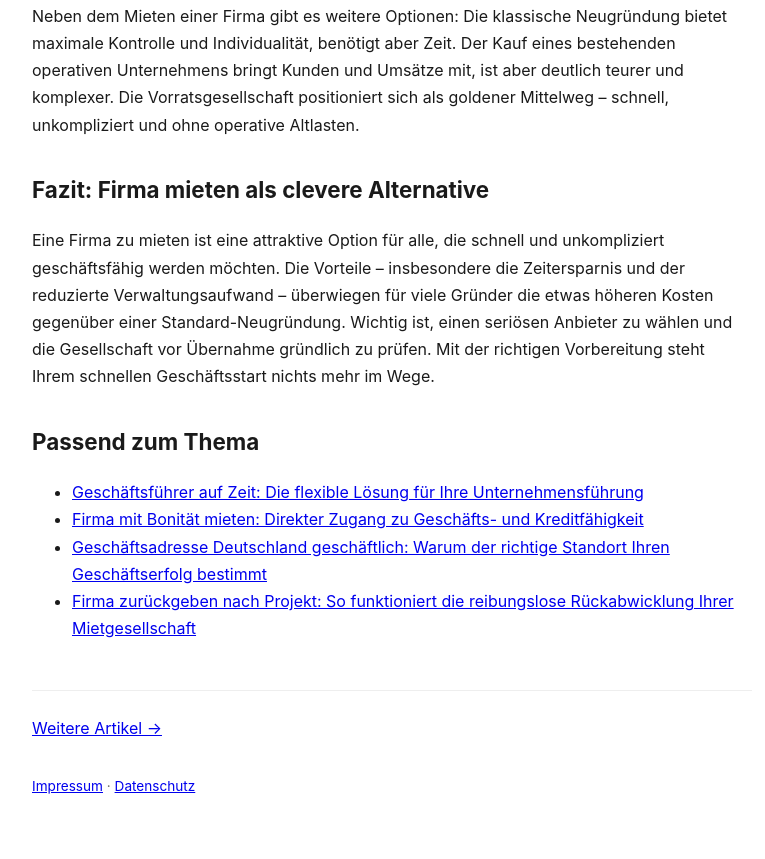
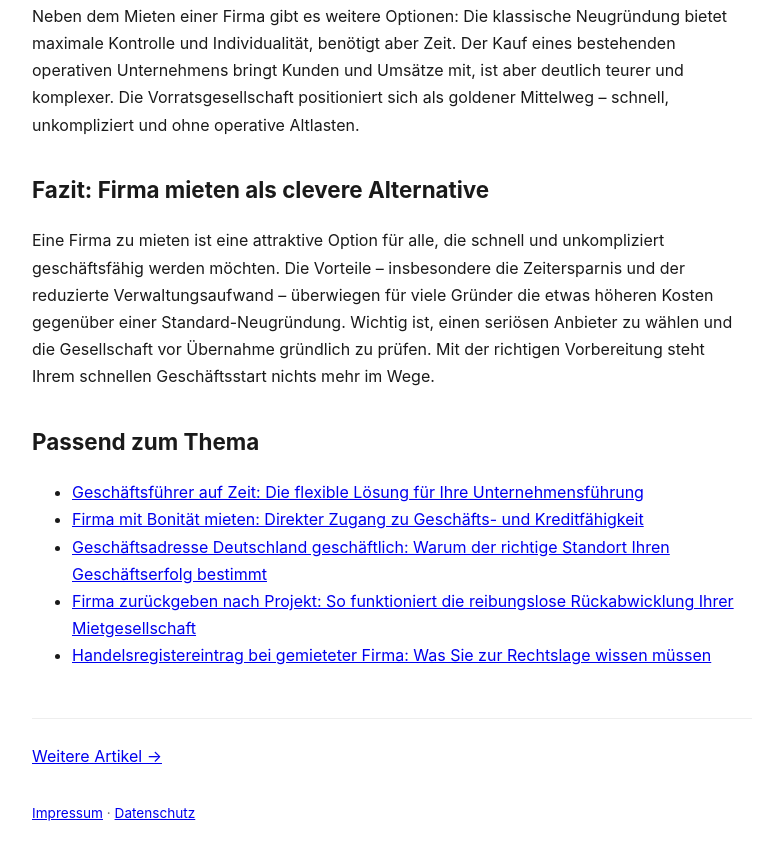
Before and after one commit to haraldlinhart-prog/rentyourcompany, a plain HTML site: page blog/firma-mieten-schneller-und-flexibler-start-fur-ihr-geschaft/index.html in a window 1280 px wide. Shown: the part 3788-4647 px from the top of the page, without its empty margins (248-1013 px from the left). Before the commit the page ends 4626 px from the top, so only its background shows below. Drawn offline with Linux system fonts and the light colour scheme.

```diff
--- a/blog/firma-mieten-schneller-und-flexibler-start-fur-ihr-geschaft/index.html
+++ b/blog/firma-mieten-schneller-und-flexibler-start-fur-ihr-geschaft/index.html
@@ -13,7 +13,7 @@
 <meta property="og:url" content="https://www.rentyourcompany.com/blog/firma-mieten-schneller-und-flexibler-start-fur-ihr-geschaft/">
 <meta property="og:site_name" content="rentyourcompany.com">
 
-<script type="application/ld+json">{"@context":"https://schema.org","@type":"BlogPosting","headline":"Firma mieten: Schneller und flexibler Start für Ihr Geschäft","description":"Firma mieten statt gründen – erfahren Sie, wie Sie mit einer Vorratsgesellschaft sofort geschäftsfähig werden. Alle Vorteile, Kosten und rechtlichen Aspekte.","inLanguage":"de","datePublished":"2026-09-05T06:05:02.364+00:00","dateModified":"2026-10-17T06:02:01.240Z","mainEntityOfPage":{"@type":"WebPage","@id":"https://www.rentyourcompany.com/blog/firma-mieten-schneller-und-flexibler-start-fur-ihr-geschaft/"},"url":"https://www.rentyourcompany.com/blog/firma-mieten-schneller-und-flexibler-start-fur-ihr-geschaft/","author":{"@type":"Organization","name":"rentyourcompany.com","url":"https://www.rentyourcompany.com/"},"publisher":{"@type":"Organization","name":"rentyourcompany.com","url":"https://www.rentyourcompany.com/"}}</script>
+<script type="application/ld+json">{"@context":"https://schema.org","@type":"BlogPosting","headline":"Firma mieten: Schneller und flexibler Start für Ihr Geschäft","description":"Firma mieten statt gründen – erfahren Sie, wie Sie mit einer Vorratsgesellschaft sofort geschäftsfähig werden. Alle Vorteile, Kosten und rechtlichen Aspekte.","inLanguage":"de","datePublished":"2026-09-05T06:05:02.364+00:00","dateModified":"2026-10-21T06:11:42.985Z","mainEntityOfPage":{"@type":"WebPage","@id":"https://www.rentyourcompany.com/blog/firma-mieten-schneller-und-flexibler-start-fur-ihr-geschaft/"},"url":"https://www.rentyourcompany.com/blog/firma-mieten-schneller-und-flexibler-start-fur-ihr-geschaft/","author":{"@type":"Organization","name":"rentyourcompany.com","url":"https://www.rentyourcompany.com/"},"publisher":{"@type":"Organization","name":"rentyourcompany.com","url":"https://www.rentyourcompany.com/"}}</script>
 <script type="application/ld+json">{"@context":"https://schema.org","@type":"BreadcrumbList","itemListElement":[{"@type":"ListItem","position":1,"name":"rentyourcompany.com","item":"https://www.rentyourcompany.com/"},{"@type":"ListItem","position":2,"name":"News","item":"https://www.rentyourcompany.com/blog/"},{"@type":"ListItem","position":3,"name":"Firma mieten: Schneller und flexibler Start für Ihr Geschäft","item":"https://www.rentyourcompany.com/blog/firma-mieten-schneller-und-flexibler-start-fur-ihr-geschaft/"}]}</script>
 <style>
   body { font-family: -apple-system, BlinkMacSystemFont, 'Segoe UI', Arial, sans-serif; max-width: 720px; margin: 0 auto; padding: 40px 20px; line-height: 1.7; color: #1a1a1a; }
@@ -110,7 +110,7 @@
 <h2>Fazit: Firma mieten als clevere Alternative</h2>
 
 <p>Eine Firma zu mieten ist eine attraktive Option für alle, die schnell und unkompliziert geschäftsfähig werden möchten. Die Vorteile – insbesondere die Zeitersparnis und der reduzierte Verwaltungsaufwand – überwiegen für viele Gründer die etwas höheren Kosten gegenüber einer Standard-Neugründung. Wichtig ist, einen seriösen Anbieter zu wählen und die Gesellschaft vor Übernahme gründlich zu prüfen. Mit der richtigen Vorbereitung steht Ihrem schnellen Geschäftsstart nichts mehr im Wege.</p>
-<!-- sp:related --><h2>Passend zum Thema</h2><ul><li><a href="https://www.rentyourcompany.com/blog/geschaftsfuhrer-auf-zeit-die-flexible-losung-fur-ihre-unternehmensfuhr/">Geschäftsführer auf Zeit: Die flexible Lösung für Ihre Unternehmensführung</a></li><li><a href="https://www.rentyourcompany.com/blog/firma-mit-bonitat-mieten-direkter-zugang-zu-geschafts-und-kreditfahigk/">Firma mit Bonität mieten: Direkter Zugang zu Geschäfts- und Kreditfähigkeit</a></li><li><a href="https://www.rentyourcompany.com/blog/geschaftsadresse-deutschland-geschaftlich-warum-der-richtige-standort-/">Geschäftsadresse Deutschland geschäftlich: Warum der richtige Standort Ihren Geschäftserfolg bestimmt</a></li><li><a href="https://www.rentyourcompany.com/blog/firma-zuruckgeben-nach-projekt-so-funktioniert-die-reibungslose-ruckab/">Firma zurückgeben nach Projekt: So funktioniert die reibungslose Rückabwicklung Ihrer Mietgesellschaft</a></li></ul><!-- /sp:related -->
+<!-- sp:related --><h2>Passend zum Thema</h2><ul><li><a href="https://www.rentyourcompany.com/blog/geschaftsfuhrer-auf-zeit-die-flexible-losung-fur-ihre-unternehmensfuhr/">Geschäftsführer auf Zeit: Die flexible Lösung für Ihre Unternehmensführung</a></li><li><a href="https://www.rentyourcompany.com/blog/firma-mit-bonitat-mieten-direkter-zugang-zu-geschafts-und-kreditfahigk/">Firma mit Bonität mieten: Direkter Zugang zu Geschäfts- und Kreditfähigkeit</a></li><li><a href="https://www.rentyourcompany.com/blog/geschaftsadresse-deutschland-geschaftlich-warum-der-richtige-standort-/">Geschäftsadresse Deutschland geschäftlich: Warum der richtige Standort Ihren Geschäftserfolg bestimmt</a></li><li><a href="https://www.rentyourcompany.com/blog/firma-zuruckgeben-nach-projekt-so-funktioniert-die-reibungslose-ruckab/">Firma zurückgeben nach Projekt: So funktioniert die reibungslose Rückabwicklung Ihrer Mietgesellschaft</a></li><li><a href="https://www.rentyourcompany.com/blog/handelsregistereintrag-bei-gemieteter-firma-was-sie-zur-rechtslage-wis/">Handelsregistereintrag bei gemieteter Firma: Was Sie zur Rechtslage wissen müssen</a></li></ul><!-- /sp:related -->
 <p style="margin-top:3rem;padding-top:1.5rem;border-top:1px solid #eee"><a href="https://www.rentyourcompany.com/blog/">Weitere Artikel &rarr;</a></p>
 <footer style="margin-top:2rem;font-size:0.85rem;color:#666"><a href="https://www.rentyourcompany.com/imprint/">Impressum</a> &middot; <a href="https://www.rentyourcompany.com/privacy/">Datenschutz</a></footer>
 </body>
```
